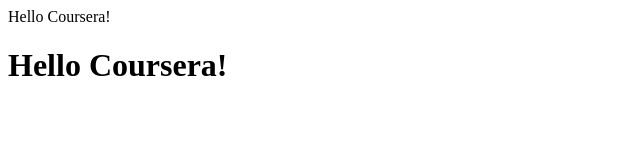
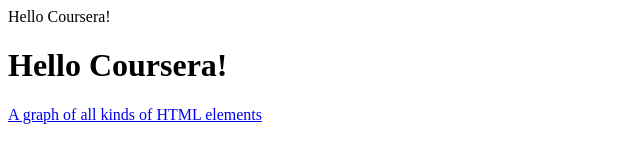
Before and after one commit to ElectronSpark/courser_web_dev_test, a plain HTML site: page site/index.html in a window 1280 px wide. Shown: the whole page, without its empty margins (0-640 px from the left). Drawn offline with Linux system fonts and the light colour scheme.

Commit message:
put A graph of all kinds of HTML elements to the index page

```diff
--- a/site/index.html
+++ b/site/index.html
@@ -3,5 +3,8 @@
     <head>Hello Coursera!</head>
     <body>
         <h1>Hello Coursera!</h1>
+        <div>
+            <a href="https://html.spec.whatwg.org/multipage/dom.html#kinds-of-content">A graph of all kinds of HTML elements</a>
+        </div>
     </body>
 </html>
```
